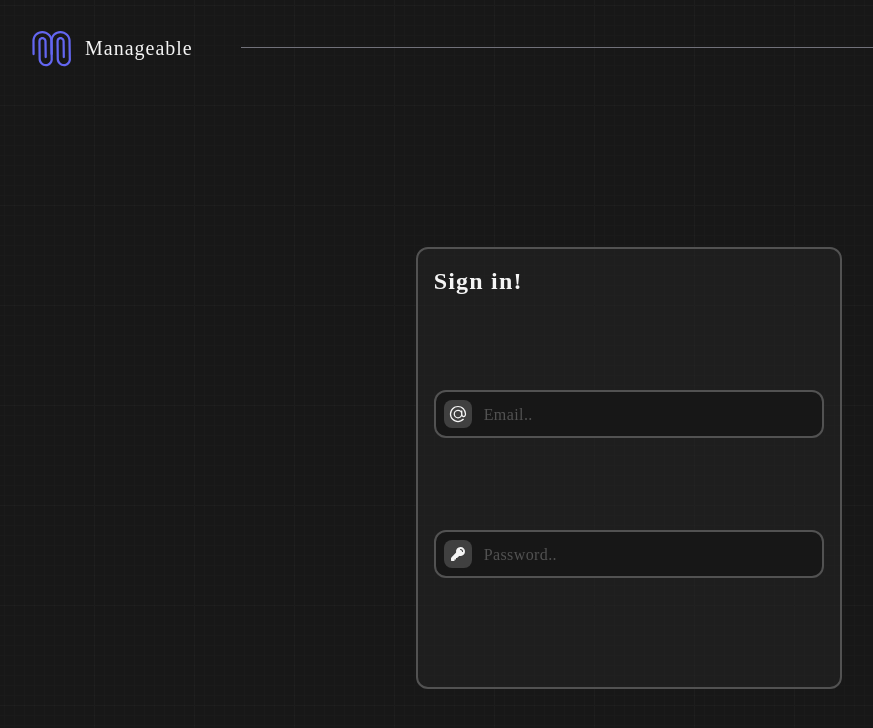
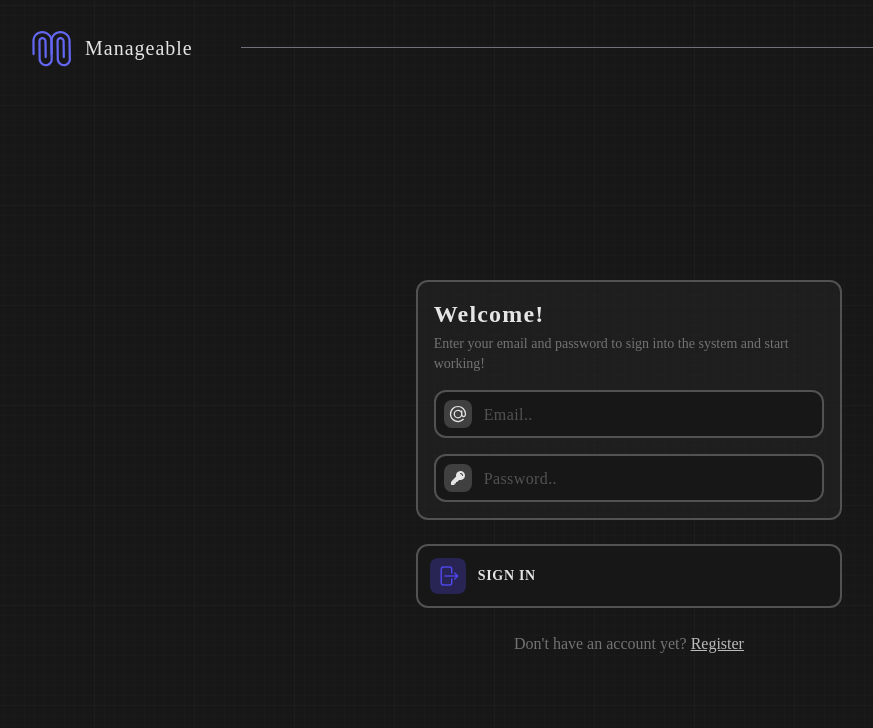
Before and after one commit to kos3l/manageable-kanban-app, a React (Vite) app: page /login in a window 1280 px wide. Shown: the top 728 px of the page, without its empty margins (11-884 px from the left). Built offline with nearby package versions, Linux system fonts and the light colour scheme.

Commit message:
set up the login page

```diff
--- a/src/routes/home/home.tsx
+++ b/src/routes/home/home.tsx
@@ -9,14 +9,14 @@ export default function Home() {
             <h1 className="mb-4 bg-gradient-to-r from-indigo-500 to-pink-500 bg-clip-text text-5xl font-bold text-transparent drop-shadow xl:leading-[4rem]">
               Be the architect of <br /> your own workspace
             </h1>
-            <p className="mb-8 w-4/6 text-2xl opacity-80">
+            <p className="mb-8 w-4/6 text-2xl opacity-90">
               Create kanban boards for your projects <br /> and collaborate on
               them with a team for free!
             </p>
             <Link to={"./login"}>
-              <button className="flex w-80 items-center gap-4 rounded-xl border-2 border-neutral-600 bg-neutral-900 px-4 py-3 transition hover:border-indigo-500 hover:drop-shadow-4xl hover:transition">
-                <div className="flex h-10 w-10 items-center justify-center rounded-lg bg-indigo-500/20">
-                  <ArrowRightOnRectangleIcon className="w-6 text-indigo-500"></ArrowRightOnRectangleIcon>
+              <button className="flex w-80 items-center gap-4 rounded-xl border-2 border-neutral-600 bg-neutral-900 px-3 py-3 transition hover:border-indigo-500 hover:drop-shadow-4xl hover:transition">
+                <div className="flex h-10 w-10 items-center justify-center rounded-lg bg-indigo-600/30">
+                  <ArrowRightOnRectangleIcon className="w-6 text-indigo-600"></ArrowRightOnRectangleIcon>
                 </div>
                 <p className="m-0 font-serif text-sm font-semibold tracking-wide">
                   SIGN IN
--- a/src/routes/login/login.tsx
+++ b/src/routes/login/login.tsx
@@ -1,32 +1,50 @@
-import { AtSymbolIcon, KeyIcon } from "@heroicons/react/24/solid";
+import {
+  ArrowRightOnRectangleIcon,
+  AtSymbolIcon,
+  KeyIcon,
+} from "@heroicons/react/24/solid";
+import ActionButton from "../../ui/buttons/ActionButton";
+import TextInput from "../../ui/inputs/TextInput";
 
 export default function Login() {
   return (
     <div className="flex grow">
       <div className="flex w-full items-center justify-center">
-        <div className="flex h-2/3 w-1/3 flex-wrap rounded-xl border-2 border-neutral-600 bg-neutral-800/50 p-4">
-          <h1 className="font-serif text-2xl font-bold tracking-wider">
-            Sign in!
-          </h1>
-          <div className="flex h-12 w-full items-center rounded-xl border-2 border-neutral-600 bg-neutral-900 px-2">
-            <div className="flex h-7 w-7 items-center justify-center rounded-lg bg-neutral-700">
-              <AtSymbolIcon className="m-0 w-5 p-0"></AtSymbolIcon>
+        <div className="flex h-max w-1/3 flex-col gap-6">
+          <div className="flex h-max w-full flex-col rounded-xl border-2 border-neutral-600 bg-neutral-800/50 p-4">
+            <h1 className="m-0 mb-1 font-serif text-2xl font-bold tracking-wider">
+              Welcome!
+            </h1>
+            <p className="m-0 font-sans text-sm text-neutral-500">
+              Enter your email and password to sign into the system and start
+              working!
+            </p>
+            <div className="mt-4 flex h-max w-full flex-wrap gap-4">
+              <TextInput
+                icon={<AtSymbolIcon className="m-0 w-5 p-0"></AtSymbolIcon>}
+                placeholder="Email.."
+              ></TextInput>
+              <TextInput
+                icon={<KeyIcon className="m-0 w-4 p-0"></KeyIcon>}
+                placeholder="Password.."
+              ></TextInput>
             </div>
-            <input
-              type="text"
-              placeholder="Email.."
-              className="text-md h-full grow bg-transparent px-3 pt-0.5 font-sans font-thin tracking-normal text-neutral-400 placeholder:font-thin placeholder:tracking-wide placeholder:text-neutral-600 focus:outline-none"
-            />
           </div>
-          <div className="flex h-12 w-full items-center rounded-xl border-2 border-neutral-600 bg-neutral-900 px-2">
-            <div className="flex h-7 w-7 items-center justify-center rounded-lg bg-neutral-700">
-              <KeyIcon className="m-0 w-4 p-0"></KeyIcon>
-            </div>
-            <input
-              type="text"
-              placeholder="Password.."
-              className="text-md h-full grow bg-transparent px-3 pt-0.5 font-sans font-thin tracking-normal text-neutral-400 placeholder:font-thin placeholder:tracking-wide placeholder:text-neutral-600 focus:outline-none"
-            />
+          <div className="w-full">
+            <ActionButton
+              content={"SIGN IN"}
+              icon={
+                <ArrowRightOnRectangleIcon className="w-6 text-indigo-600"></ArrowRightOnRectangleIcon>
+              }
+            ></ActionButton>
+          </div>
+          <div className="flex w-full justify-center">
+            <p className="text-neutral-500">
+              Don't have an account yet?
+              <span className="ml-1 text-neutral-200/80 underline">
+                Register
+              </span>
+            </p>
           </div>
         </div>
       </div>
--- a/src/routes/root/root.tsx
+++ b/src/routes/root/root.tsx
@@ -2,7 +2,7 @@ import { Link, Outlet } from "react-router-dom";
 export default function Root() {
   return (
     <>
-      <div className="min-h-screen bg-hero-pattern text-neutral-100 2xl:flex 2xl:flex-col 2xl:items-center">
+      <div className="min-h-screen bg-hero-pattern text-neutral-200 2xl:flex 2xl:flex-col 2xl:items-center">
         <div className="flex min-h-screen w-full flex-col 2xl:w-2/3 2xl:justify-start">
           <div className="mb-4 flex w-full basis-24 px-4 md:mb-10 md:px-8 2xl:px-0">
             <div className="flex items-center">
@@ -17,7 +17,7 @@ export default function Root() {
                 </h1>
               </Link>
             </div>
-            <div className="ml-12  mr-8 hidden h-1/2 flex-1 border-b border-zinc-500 font-sans md:block 2xl:mr-0 2xl:ml-4"></div>
+            <div className="ml-12 mr-8 hidden h-1/2 flex-1 border-b border-zinc-500 font-sans md:block 2xl:mr-0 2xl:ml-4"></div>
           </div>
           <Outlet />
         </div>
--- /dev/null
+++ b/src/ui/buttons/ActionButton.tsx
@@ -0,0 +1,20 @@
+import { ReactNode } from "react";
+
+interface IProps {
+  content: string;
+  icon: ReactNode;
+}
+
+export default function ActionButton(props: IProps) {
+  const { icon, content } = props;
+  return (
+    <button className="flex w-full items-center gap-3 rounded-xl border-2 border-neutral-600 bg-neutral-900 px-3 py-3 transition hover:border-indigo-600 hover:drop-shadow-xl hover:transition">
+      <div className="flex h-9 w-9 items-center justify-center rounded-lg bg-indigo-600/30">
+        {icon}
+      </div>
+      <p className="m-0 font-serif text-sm font-semibold tracking-wider">
+        {content}
+      </p>
+    </button>
+  );
+}
--- /dev/null
+++ b/src/ui/inputs/TextInput.tsx
@@ -0,0 +1,22 @@
+import { ReactNode } from "react";
+
+interface IProps {
+  placeholder: string;
+  icon: ReactNode;
+}
+
+export default function TextInput(props: IProps) {
+  const { icon, placeholder } = props;
+  return (
+    <div className="flex h-12 w-full items-center rounded-xl border-2 border-neutral-600 bg-neutral-900 px-2">
+      <div className="flex h-7 w-7 items-center justify-center rounded-lg bg-neutral-700">
+        {icon}
+      </div>
+      <input
+        type={"text"}
+        placeholder={placeholder}
+        className="text-md h-full grow bg-transparent px-3 pt-0.5 font-sans font-thin tracking-normal text-neutral-400 placeholder:font-thin placeholder:tracking-wide placeholder:text-neutral-600 focus:outline-none"
+      />
+    </div>
+  );
+}
```
